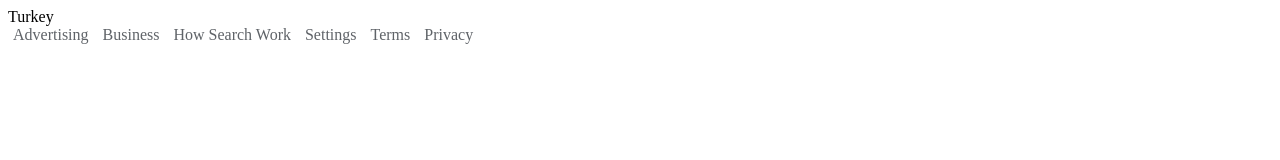
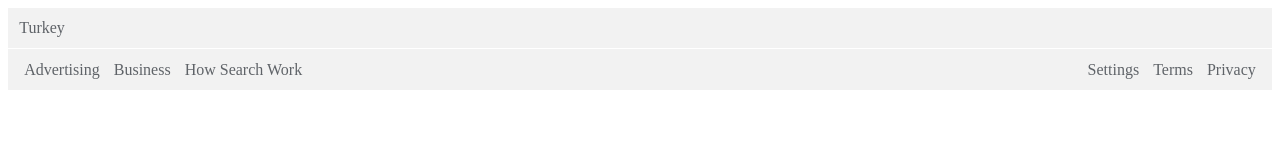
Before and after one commit to isildakmurat/google_landing_with_merestartTeam, a plain HTML site: page index.html in a window 1280 px wide. Drawn offline with Linux system fonts and the light colour scheme.

Commit message:
footer last commit

```diff
--- a/index.html
+++ b/index.html
@@ -10,17 +10,21 @@
 <body>
     <header></header>
     <section></section>
-    <footer id="footer1">
-      <div class="linkdiv">
+    <footer>
+      <div>
         <div id="country">Turkey</div>
         <div class="linkdiv">
+            <div class="left">
             <a href="#" class="leftfootlinks">Advertising</a>
             <a href="#" class="leftfootlinks">Business</a>
             <a href="#" class="leftfootlinks">How Search  Work</a>
-
+          </div>
+           <div class="right">
             <a href="#" class="rightfootlinks">Settings</a>
             <a href="#" class="rightfootlinks">Terms</a>
             <a href="#" class="rightfootlinks">Privacy</a>
+        </div>
+
         </div>
       </div>
     </footer>
--- a/style.css
+++ b/style.css
@@ -1,10 +1,7 @@
 footer{
     width: 100%;
-    /* border: 2px solid red; */
-    clear: both;
 }
 .leftfootlinks{
-/* border: 2px solid red ; */
 text-decoration: none;
 color: #5f6368;
 text-align: left;
@@ -16,6 +13,15 @@ padding: 5px;
     text-align: right;
     padding: 5px;
 }
+#country{
+    background-color: #f2f2f2;
+    padding: 0.7rem;
+    color: #5f6368;
+    border-bottom: 1px solid white;
+}
 .linkdiv{
-    /* border: 2px solid blue; */
+    display: flex;
+    justify-content: space-between;
+    background-color: #f2f2f2;
+    padding: 0.7rem;
 }
```
